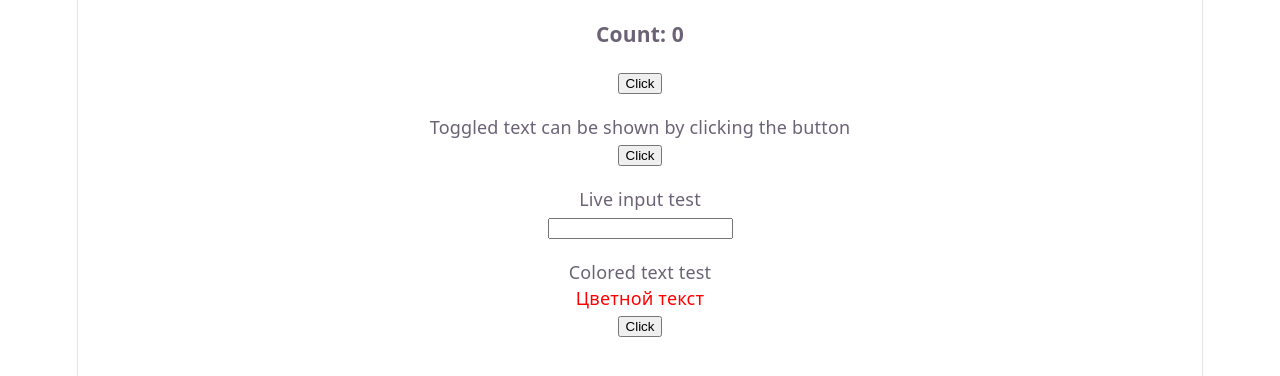
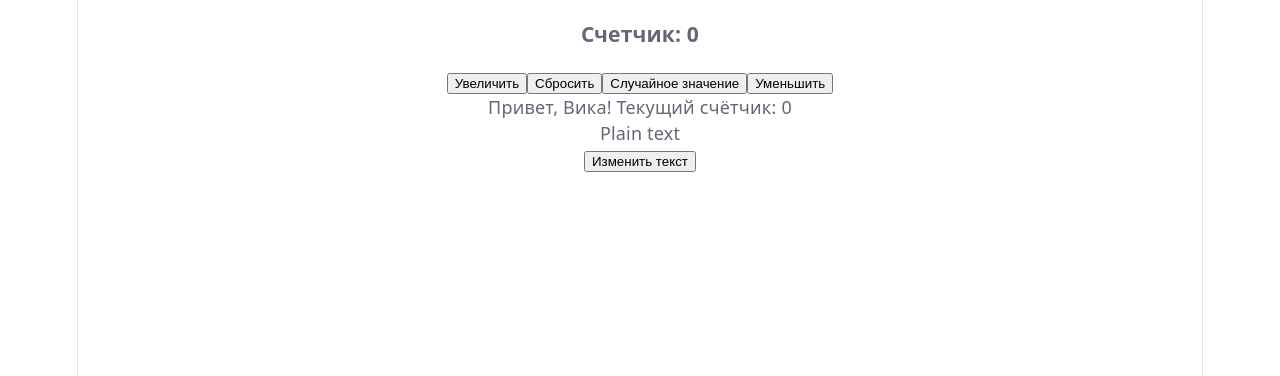
Before and after one commit to GromovaViktoriya/react-homeworks, a React (Vite) app: page / in a window 1280 px wide. Shown: the top 376 px of the page. Built offline with nearby package versions, Linux system fonts and the light colour scheme.

Commit message:
chore: added homework-08-2

```diff
--- a/src/App.jsx
+++ b/src/App.jsx
@@ -1,15 +1,9 @@
-import {ToggleText} from "./components/ToggleText.jsx";
-import {LiveInput} from "./components/LiveInput.jsx";
-import {ColorText} from "./components/ColorText.jsx";
-import {Counter} from "./components/Counter.jsx";
+import {ParentComponent} from "./components/ParentComponent.jsx";
 
 function App() {
     return (
         <div className="App">
-            <Counter/>
-            <ToggleText/>
-            <LiveInput/>
-            <ColorText/>
+         <ParentComponent />
         </div>
     )
 }
--- /dev/null
+++ b/src/components/ChildComponent.jsx
@@ -0,0 +1,7 @@
+export const ChildComponent = ({name, counter}) => {
+    return (
+        <div>
+            <p>Привет, {name}! Текущий счётчик: {counter}</p>
+        </div>
+    )
+}
--- /dev/null
+++ b/src/components/ParentComponent.jsx
@@ -0,0 +1,40 @@
+import {useState} from "react";
+import {ChildComponent} from "./ChildComponent.jsx";
+import {SiblingComponent} from "./SiblingComponent.jsx";
+
+export const ParentComponent = () => {
+    const [counter, setCounter] = useState(0)
+    const counterHandler = (event) => {
+        switch (event.target.name) {
+            case 'Увеличить':
+                setCounter((prev) => prev + 1)
+                break;
+            case 'Сбросить': {
+                setCounter(0)
+                break;
+            }
+            case 'Уменьшить': {
+                setCounter((prev) => prev - 1)
+                break;
+            }
+            case 'Случайное': {
+                let randomNum = Math.floor((Math.random() * 10) + 1)
+                setCounter(randomNum)
+                break;
+            }
+        }
+    }
+
+    return (
+        <div onClick={counterHandler}>
+            <h3>Счетчик: {counter}</h3>
+            <button name={'Увеличить'}>Увеличить</button>
+            <button name={'Сбросить'}>Сбросить</button>
+            <button name={'Случайное'}>Случайное значение</button>
+            <button name={'Уменьшить'}>Уменьшить</button>
+            <ChildComponent name={'Вика'} counter={counter}/>
+            <SiblingComponent/>
+        </div>
+
+    )
+}
--- /dev/null
+++ b/src/components/SiblingComponent.jsx
@@ -0,0 +1,16 @@
+import {useState} from "react";
+
+export const SiblingComponent = () => {
+    const [text, setText] = useState('Plain text')
+    const textHandler = () => {
+        setText('REDEV')
+    }
+
+    return (
+        <div>
+            <p>{text}</p>
+            <button onClick={textHandler}>Изменить текст</button>
+        </div>
+
+    )
+}
```
